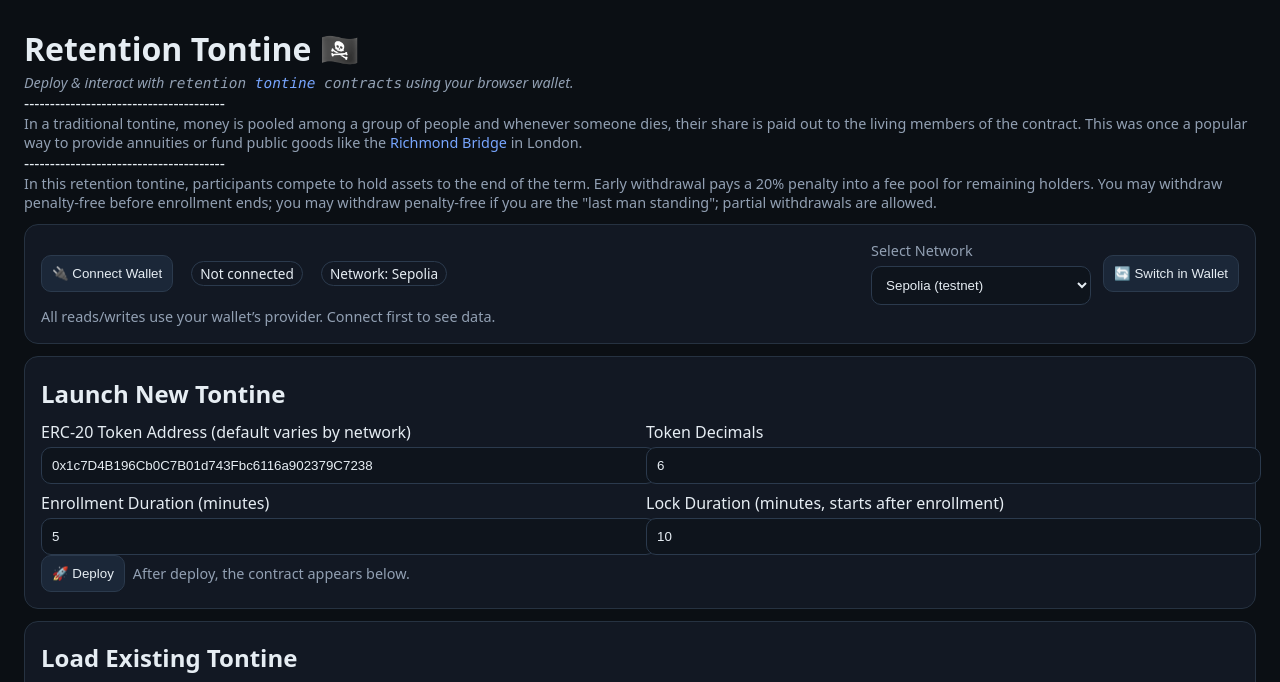
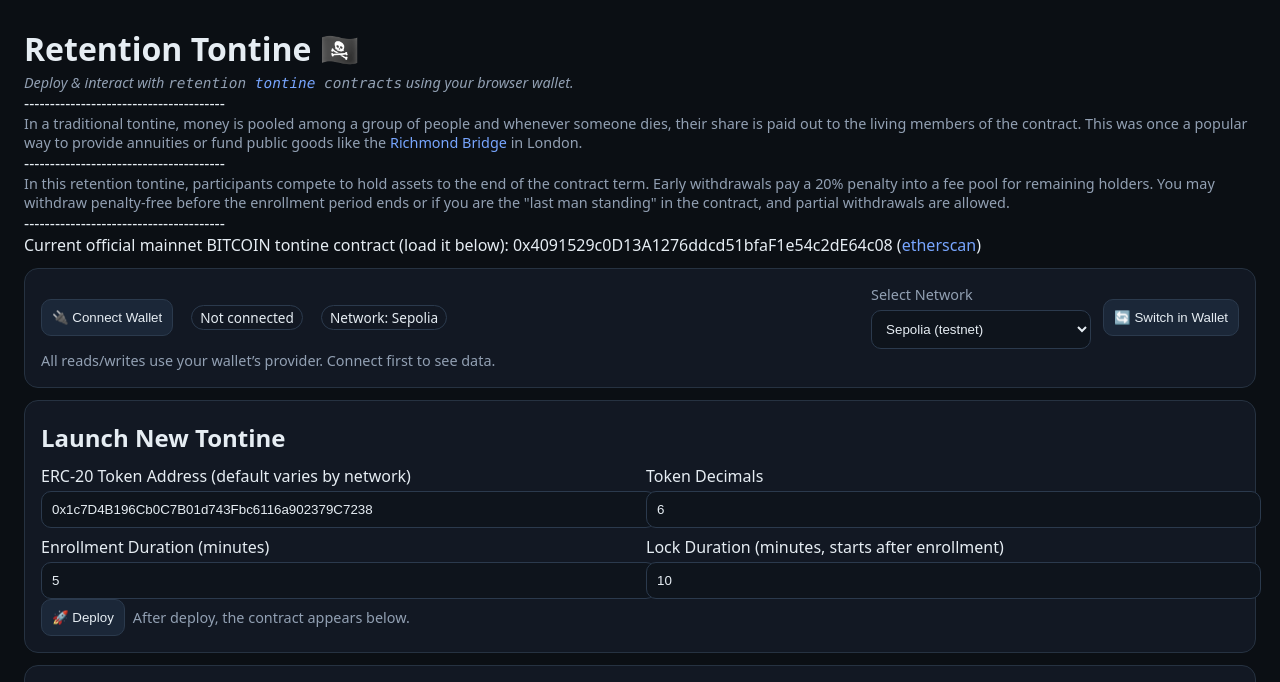
Before and after one commit to sprotogremlin2025/retention-tontine-live, a plain HTML site: page index.html in a window 1280 px wide. Shown: the top 682 px of the page. Drawn offline with nearby package versions, Linux system fonts and the light colour scheme.

Commit message:
changed copy

```diff
--- a/index.html
+++ b/index.html
@@ -37,7 +37,9 @@
   <div>---------------------------------------</div>
   <div class="muted">In a traditional tontine, money is pooled among a group of people and whenever someone dies, their share is paid out to the living members of the contract. This was once a popular way to provide annuities or fund public goods like the <a href='https://en.wikipedia.org/wiki/Richmond_Bridge,_London'>Richmond Bridge</a> in London.</div>
   <div>---------------------------------------</div>
-  <div class="muted">In this retention tontine, participants compete to hold assets to the end of the term. Early withdrawal pays a 20% penalty into a fee pool for remaining holders. You may withdraw penalty-free before enrollment ends; you may withdraw penalty-free if you are the "last man standing"; partial withdrawals are allowed.</div>
+  <div class="muted">In this retention tontine, participants compete to hold assets to the end of the contract term. Early withdrawals pay a 20% penalty into a fee pool for remaining holders. You may withdraw penalty-free before the enrollment period ends or if you are the "last man standing" in the contract, and partial withdrawals are allowed.</div>
+  <div>---------------------------------------</div>
+  <div>Current official mainnet BITCOIN tontine contract (load it below): 0x4091529c0D13A1276ddcd51bfaF1e54c2dE64c08 (<a href='www.google.com'>etherscan</a>)</div>
 
   <!-- Connect / Network -->
   <div class="card">
```
